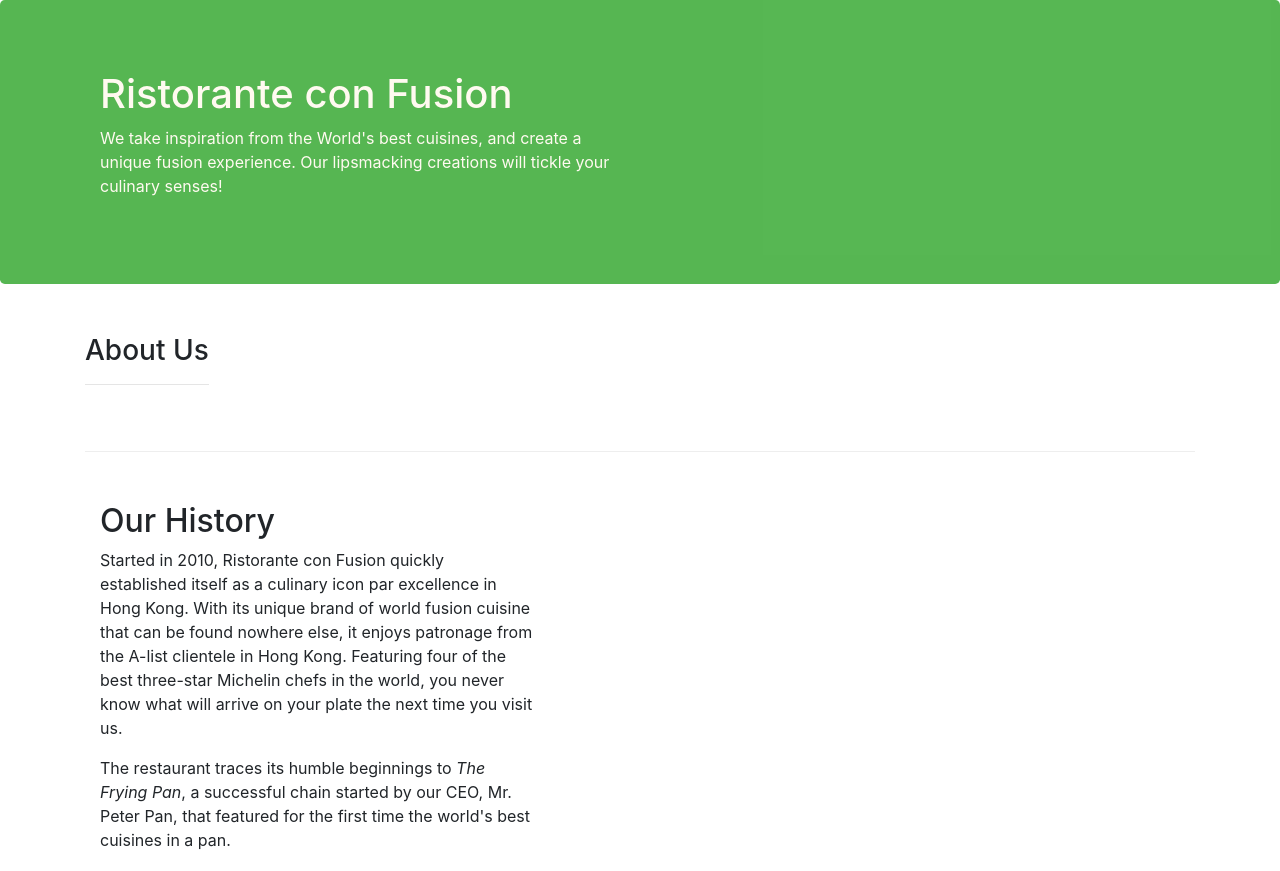
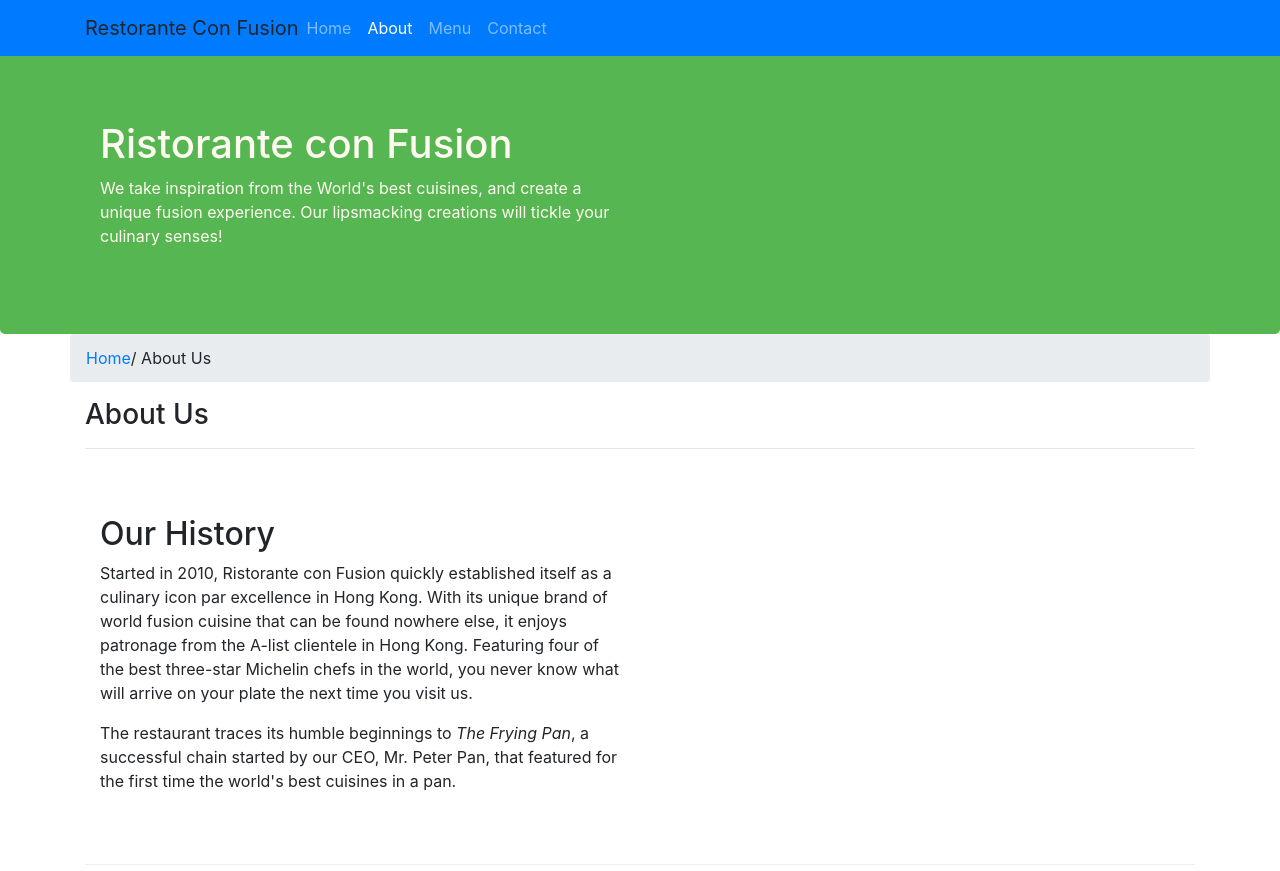
Before and after one commit to saumy0010/restaurant, a website: page aboutus.html in a window 1280 px wide. Shown: the top 871 px of the page. Drawn offline with nearby package versions, Linux system fonts and the light colour scheme.

Commit message:
navigation bar

```diff
--- a/aboutus.html
+++ b/aboutus.html
@@ -16,6 +16,24 @@
 
 <body>
 
+    <nav class="navbar navbar-dark navbar-expand-sm bg-primary fixed-top">
+        <div class="container">
+            <button class="navbar-toggler" type="button" data-toggel="collapse" data-target="#Navbar">
+                <span class="navbar-toggler-icon"></span>
+            </button>
+            <a class="navbar-brand mr-auto" herf="./index.html">Restorante Con Fusion</a>
+            <div class="collapse navbar-collapse" id="Navbar">
+                <ul class="navbar-nav mr-auto">
+                    <li class="nav-item"><a class="nav-link" href="./index.html">Home</a></li>
+                    <li class="nav-item active"><a class="nav-link" href="#">About</a></li>
+                    <li class="nav-item"><a class="nav-link" href="#">Menu</a></li>
+                    <li class="nav-item"><a class="nav-link" href="#">Contact</a></li>
+                </ul>
+            </div>
+        </div>
+    </nav>
+
+
     <header class="jumbotron">
         <div class="container">
             <div class="row row-header">
@@ -30,15 +48,19 @@
     </header>
 
     <div class="container">
-        <div class="row row-aboutus-content">
-            <div>
+        <div class="row">
+            <ol class="col-12 breadcrumb">
+                <li class="breadcrum-item"><a href="./index.html">Home</a></li>
+                <li class="breadcrum-item active">/ About Us</li>
+            </ol>
+            <div class="col-12">
                <h3>About Us</h3>
                <hr>
             </div>
         </div>
 
-        <div class="row row-aboutus-content">
-            <div class="col-12 col-sm-5">
+        <div class="row row-content">
+            <div class="col-6">
                 <h2>Our History</h2>
                 <p>Started in 2010, Ristorante con Fusion quickly established itself as a culinary icon par excellence in Hong Kong. With its unique brand of world fusion cuisine that can be found nowhere else, it enjoys patronage from the A-list clientele in Hong Kong.  Featuring four of the best three-star Michelin chefs in the world, you never know what will arrive on your plate the next time you visit us.</p>
                 <p>The restaurant traces its humble beginnings to <em>The Frying Pan</em>, a successful chain started by our CEO, Mr. Peter Pan, that featured for the first time the world's best cuisines in a pan.</p>
@@ -69,7 +91,7 @@
                 <div class="col-4 offset-1 col-sm-2">
                     <h5>Links</h5>
                     <ul class="list-unstyled">
-                        <li><a href="#">Home</a></li>
+                        <li><a href="./index.html">Home</a></li>
                         <li><a href="#">About</a></li>
                         <li><a href="#">Menu</a></li>
                         <li><a href="#">Contact</a></li>
--- a/css/styles.css
+++ b/css/styles.css
@@ -35,3 +35,8 @@
     border-bottom: 1px ridge;
     min-height: 150px;
 }
+
+body {
+    padding: 50px 0px 0px 0px;
+    z-index: 0;
+}
```
Also changed, not shown: index.html (+18 -1 lines), screenshot/screencapture-localhost-3000-aboutus-html-2020-11-11-16_03_41.png (deleted), screenshot/screencapture-localhost-3000-aboutus-html-2020-11-11-16_05_27.png (deleted).
